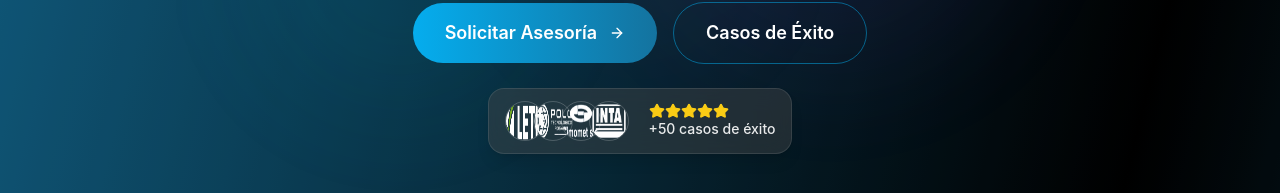
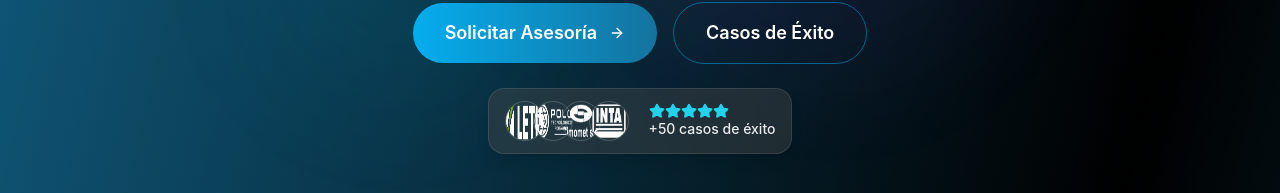
Before and after one commit to AleRabbia/sertic, a React (Vite) app: page /#/ in a window 1280 px wide. Shown: the part 454-647 px from the top of the page. Built offline with nearby package versions, Linux system fonts and the light colour scheme.

Commit message:
successbadget

```diff
--- a/src/components/ui/SuccessBadge.jsx
+++ b/src/components/ui/SuccessBadge.jsx
@@ -22,7 +22,7 @@ const SuccessBadge = () => {
       <div className="flex flex-col ml-2">
         <div className="flex">
           {[...Array(5)].map((_, i) => (
-            <Star key={i} className="w-4 h-4 fill-yellow-400 text-yellow-400" />
+            <Star key={i} className="w-4 h-4 fill-cyan-400 text-cyan-400" />
           ))}
         </div>
         <span className="text-sm font-medium text-white/90">+50 casos de éxito</span>
```
